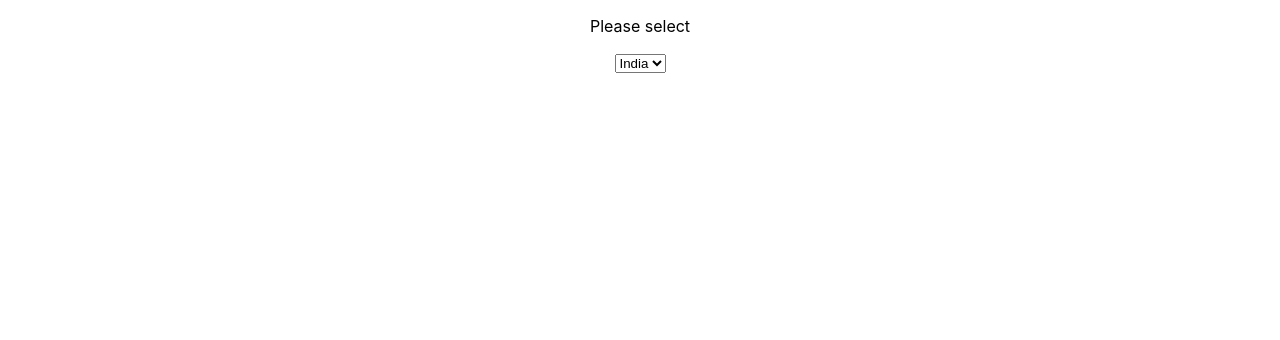
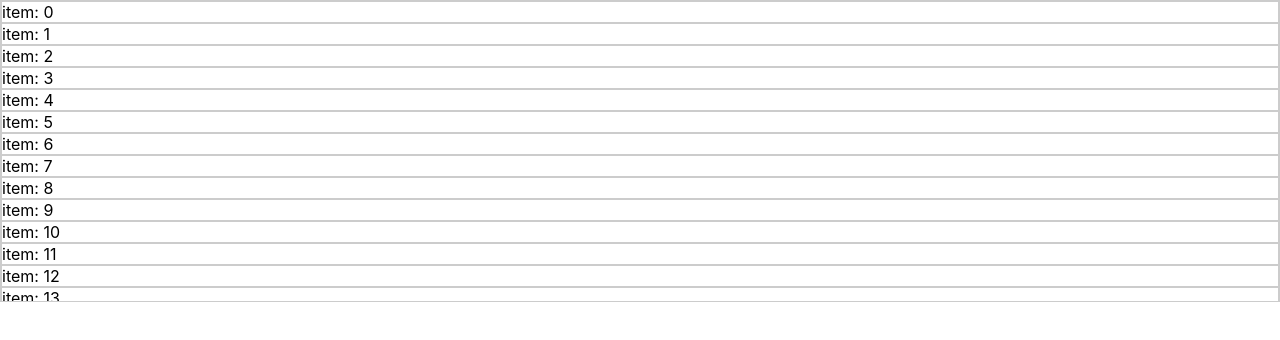
Before and after one commit to sreddy1264/my-react-app, a React (Create React App) app: page / in a window 1280 px wide. Shown: the top 340 px of the page. Built offline with nearby package versions, Linux system fonts and the light colour scheme.

Commit message:
feat(VirtualizedList): implementing optimized way to display items

```diff
--- a/src/App.js
+++ b/src/App.js
@@ -1,7 +1,24 @@
 import './App.css';
 // import Home from './components/Home';
 import { DropDownList } from './components/DropdownList/DropdownList';
-import { findRepetitiveCharFromString } from "./utils/findRepeatedCharFromString";
+import {
+  reverseStringLoop,
+  removeDuplicates,
+  reverseStringMethod,
+  removeDuplicatesLoop,
+  removeSpaces,
+  findRepetitiveCharFromString,
+  findLongestWordInString,
+  findLongestWordInStringLoop,
+  isPalindromeMethod,
+  isPalindromeLoop,
+  removeDuplicatesMethod,
+  isAnagrams,
+  findVowels,
+  findVowelsLoop,
+  getLargestNumber,
+} from "./utils";
+import { VirtualizedList } from './components/VirtualizedList';
 
 function App() {
   //  If we list all the natural numbers below 10 that are multiples of 3
@@ -109,7 +126,25 @@ function App() {
   function reverseString(str) {
     return str.split("").reverse().join("");
   }
-  // console.log("reverseString", reverseString("test"));
+  // console.log("reverseString", reverseString("test test"));
+  // console.log("reverseStringLoop", reverseStringLoop("test test"));
+  // console.log("findLongestWordInString", findLongestWordInString("testinggggg the longest word"));
+  // console.log(
+  //   "findLongestWordInStringLoop",
+  //   findLongestWordInStringLoop("testinggggg the longest word")
+  // );
+  // console.log(
+  //   "isPalindromeMethod",
+  //   isPalindromeMethod("test")
+  // );
+  // console.log("isPalindromeLoop", isPalindromeLoop("madam"));
+  // console.log("removeDuplicatesMethod", removeDuplicatesMethod([1, 1, 4, 4, 5]));
+  //  console.log("removeDuplicatesLoop", removeDuplicatesLoop([1, 1, 4, 4, 5]));
+  //  console.log("isAnagrams", isAnagrams("gum", "mug"));
+  // console.log("findVowels", findVowels("taste"));
+  // console.log("findVowelsLoop", findVowelsLoop("taste"));
+  // console.log("getLargestNumber", getLargestNumber([9,60,3]));
+
   // takes an array of numbers and returns a new array with only the even numbers.
   function findEvenNumber(nums) {
     return nums.filter((num) => num % 2 === 0);
@@ -123,13 +158,14 @@ function App() {
       return num * calculateFactorial(num - 1);
     }
   }
-
+    const items = Array.from({ length: 1000 }, (_, i) => `item: ${i}`);
   // console.log("calculateFactorial", calculateFactorial(9));
-   console.log(
-     "findRepetitiveCharFromString",
-     findRepetitiveCharFromString("aaaarggtrq")
-   );
-  return <DropDownList />;
+  //  console.log(
+  //    "findRepetitiveCharFromString",
+  //    findRepetitiveCharFromString("aaaarggtrq")
+  //  );
+  // return <DropDownList />;
+   return <VirtualizedList items={items} />;
 }
 
 export default App;
--- /dev/null
+++ b/src/components/VirtualizedList.jsx
@@ -0,0 +1,33 @@
+import { useState } from "react";
+
+const WINDOW_HEIGHT = 300;
+const ITEM_HEIGHT = 20;
+
+export const VirtualizedList = ({ items }) => {
+  const [scrollTop, setScrollTop] = useState(0);
+  const startIndex = Math.floor(scrollTop / ITEM_HEIGHT);
+  const visualCount = Math.ceil(WINDOW_HEIGHT / ITEM_HEIGHT);
+  const endIndex = startIndex + visualCount;
+  const visualItems = items.slice(startIndex, endIndex);
+
+  return (
+    <div
+      style={{
+        height: WINDOW_HEIGHT,
+        overflowY: "auto",
+        border: "1px solid #ccc",
+      }}
+      onScroll={(e) => setScrollTop(e.target.scrollTop)}
+    >
+      <div style={{ height: items.length * ITEM_HEIGHT, position: "relative" }}>
+        <div style={{ top: startIndex * ITEM_HEIGHT, width: '100%', position: "absolute" }}>
+          {visualItems.map((item, i) => (
+            <div style={{ height: ITEM_HEIGHT, border: "1px solid #ccc" }} key={item + i}>
+              {item}
+            </div>
+          ))}
+        </div>
+      </div>
+    </div>
+  );
+};
```
